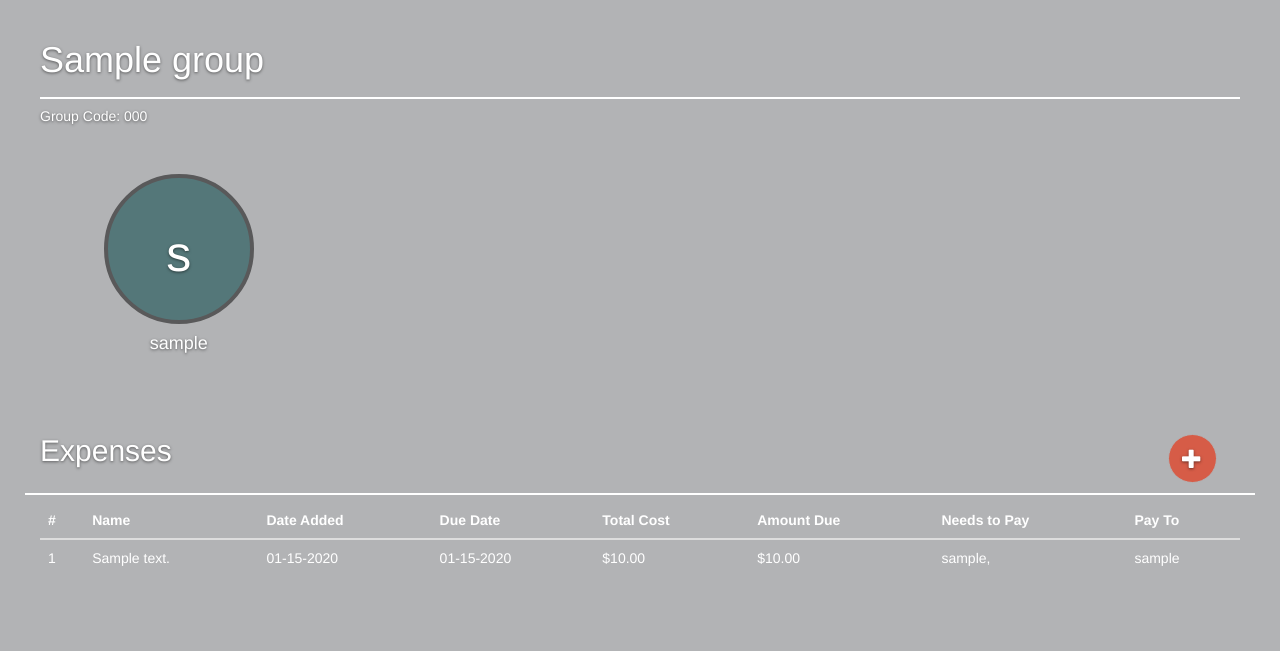
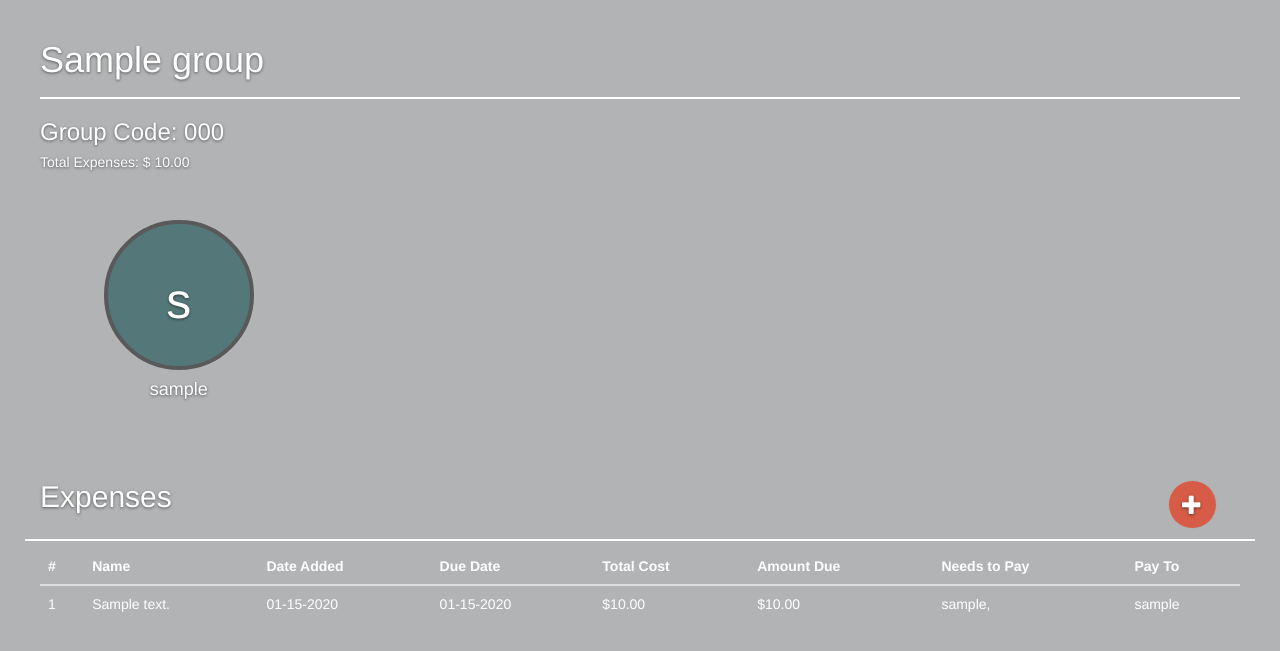
Before and after one commit to nherlihy/Apartment_Managment, a Django app: page / in a window 1280 px wide. Shown: the part 50-701 px from the top of the page. Run offline with Django 3.2, Linux system fonts and the light colour scheme; a user stored in the database is signed in; tables that the repository leaves empty hold one stand-in row (values such as "Sample post"); some libraries are stand-ins or nearby versions.

Commit message:
Adding total expenses dashboard

```diff
--- a/app/templates/dashboard.html
+++ b/app/templates/dashboard.html
@@ -54,7 +54,8 @@
 
           <hr>
 
-          <h5>Group Code: {{ request.user.member.group.code }} </h5>
+          <h3>Group Code: {{ request.user.member.group.code }} </h3>
+          <h5>Total Expenses: $ {{ total_expenses }}
 
           <div class="row placeholders">
           {% load account_extras %}
--- a/app/views/public.py
+++ b/app/views/public.py
@@ -46,9 +46,12 @@ def home(request):
             expense_form = ExpenseForm()
             expense_form.fields['pay_to'].queryset = group_members
             group_expenses = Expense.objects.order_by('-id')
+            total_expenses = 0
+            for expense in group_expenses:
+				total_expenses += expense.total_cost
 
             return render(request, 'dashboard.html',
-                          {'expense_form' : expense_form, 'group_expenses': group_expenses, 'group_members': group_members})
+                          {'expense_form' : expense_form, 'group_expenses': group_expenses, 'group_members': group_members, 'total_expenses' : total_expenses})
 
         else:
             return HttpResponseRedirect('/register')
```
